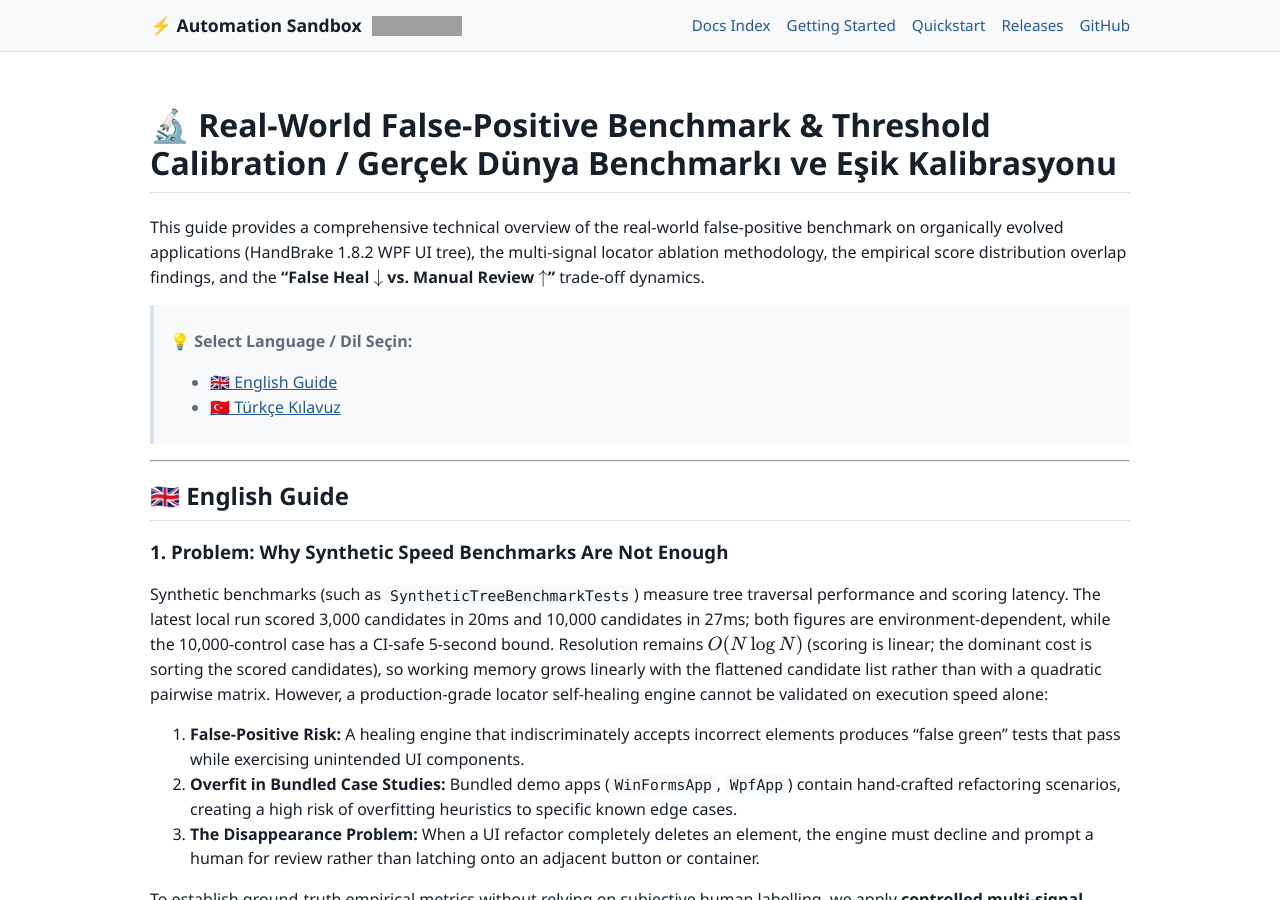
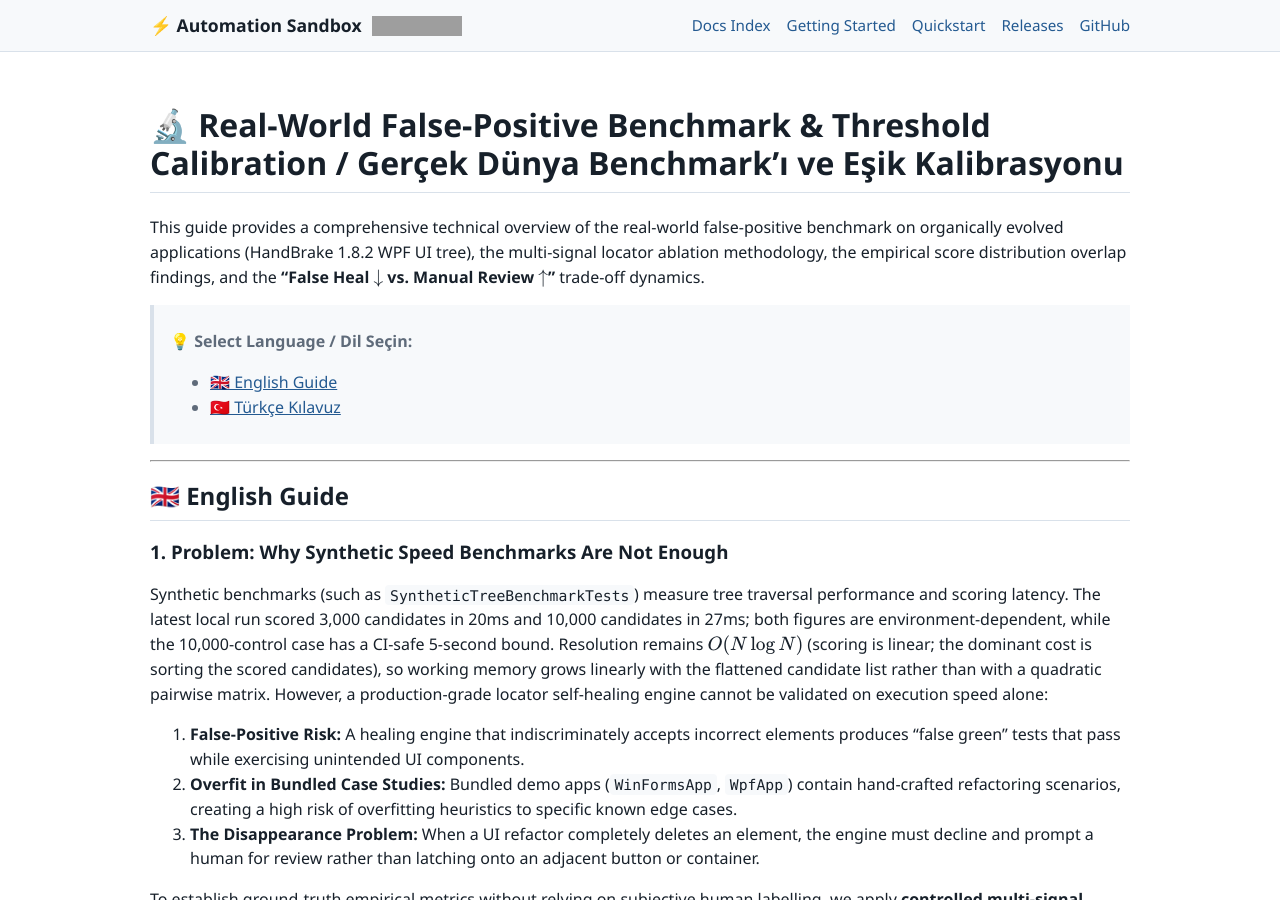
Before and after one commit to mustafasercansak/automation-sandbox, a Jekyll site: the page built from docs/benchmark-calibration.md, in a window 1280 px wide and 900 px high. Built offline with Jekyll 4.4.1, drawn with Linux system fonts in a browser that asks for light colours; grey boxes are pictures that could not be loaded.

```diff
--- a/docs/benchmark-calibration.md
+++ b/docs/benchmark-calibration.md
@@ -3,7 +3,7 @@ layout: default
 title: Benchmark & Calibration - Automation Sandbox
 ---
 
-# 🔬 Real-World False-Positive Benchmark & Threshold Calibration / Gerçek Dünya Benchmarkı ve Eşik Kalibrasyonu
+# 🔬 Real-World False-Positive Benchmark & Threshold Calibration / Gerçek Dünya Benchmark'ı ve Eşik Kalibrasyonu
 
 This guide provides a comprehensive technical overview of the real-world false-positive benchmark on organically evolved applications (HandBrake 1.8.2 WPF UI tree), the multi-signal locator ablation methodology, the empirical score distribution overlap findings, and the **"False Heal $\downarrow$ vs. Manual Review $\uparrow$"** trade-off dynamics.
 
```
Also changed, not shown: docs/index.md (+3 -3 lines), index.md (+2 -2 lines), .github/docs-typo-allowlist.txt (added), .github/workflows/docs-typo-audit.yml (added).
